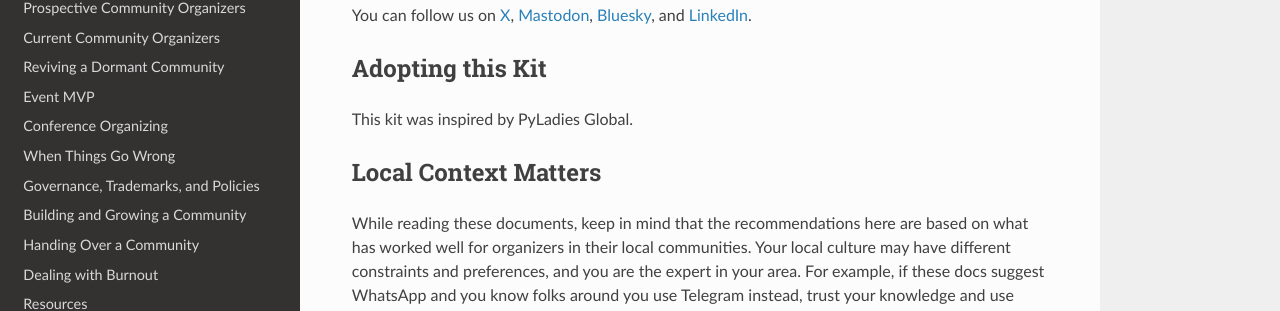
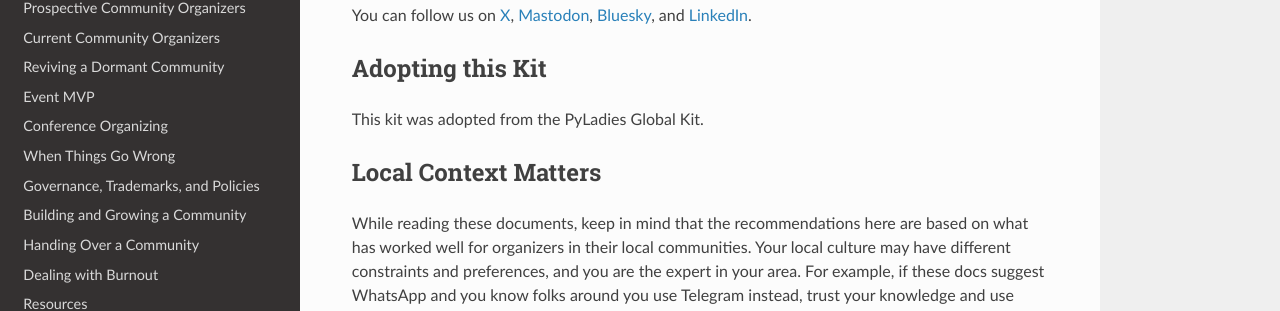
Before and after one commit to psf/organizer-toolkit, an MkDocs documentation site: the page built from docs/index.md, in a window 1280 px wide and 900 px high, scrolled down 793 px. Shown: the part 355-666 px from the top of the window. Built offline with MkDocs 1.6.1, drawn with Linux system fonts in a browser that asks for light colours; nearby versions of some CDN libraries.

Commit message:
Update index.md

```diff
--- a/docs/index.md
+++ b/docs/index.md
@@ -30,7 +30,7 @@ You can follow us on [X](https://twitter.com/ThePSF), [Mastodon](https://fosstod
 
 ## Adopting this Kit
 
-This kit was inspired by PyLadies Global.
+This kit was adopted from the PyLadies Global Kit.
 
 ## Local Context Matters
 
```
